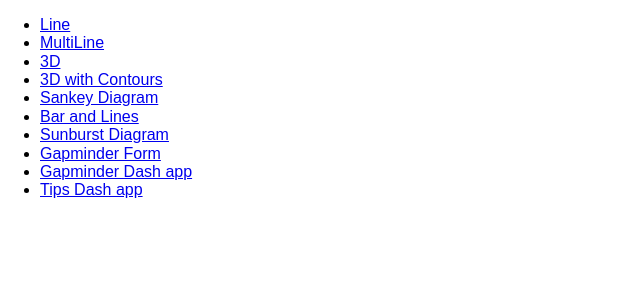
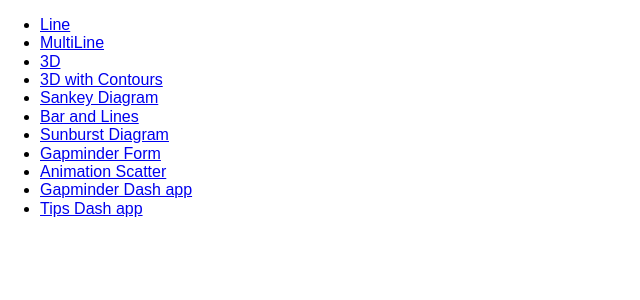
Before and after one commit to hello-kukoo/flaskplotly, a Flask app: page / in a window 1280 px wide. Shown: the part 90-390 px from the top of the page, without its empty margins (0-640 px from the left). Run offline with Flask 3, Linux system fonts and the light colour scheme; parts of the project's set-up code (start-up, migrations or seed data) failed here and were passed over; some libraries are stand-ins or nearby versions.

Commit message:
add scatter animation

```diff
--- a/app.py
+++ b/app.py
@@ -618,6 +618,24 @@
                            second_country=second_country)
 
 
+def create_animated_scatter():
+    fig = px.scatter(df, x="gdpPercap", y="lifeExp", animation_frame="year", animation_group="country",
+           size="pop", color="continent", hover_name="country", facet_col="continent",
+           log_x=True, size_max=45, range_x=[100,100000], range_y=[25,90])
+
+    return fig.data, fig.layout
+
+@server.route('/scatter_animation')
+def scatter_animation():
+    figure, layout = create_animated_scatter()
+    graphJSON = json.dumps(figure, cls=plotly.utils.PlotlyJSONEncoder)
+    layoutJSON = json.dumps(layout, cls=plotly.utils.PlotlyJSONEncoder)
+
+    return render_template("graph.html",
+                           graphJSON=graphJSON,
+                           layoutJSON=layoutJSON)
+
+
 @server.route('/gapminder_app')
 def render_dashboard():
     return redirect('/dash_gapminder')
--- a/templates/index.html
+++ b/templates/index.html
@@ -26,6 +26,7 @@
         <li><a href="/barandline">Bar and Lines</a></li>
         <li><a href="/sunburst">Sunburst Diagram</a></li>
         <li><a href="/gapminder">Gapminder Form</a></li>
+        <li><a href="/scatter_animation">Animation Scatter</a></li>
         <li><a href="/gapminder_app">Gapminder Dash app</a></li>
         <li><a href="/tips_app">Tips Dash app</a></li>
     </ul>
```
